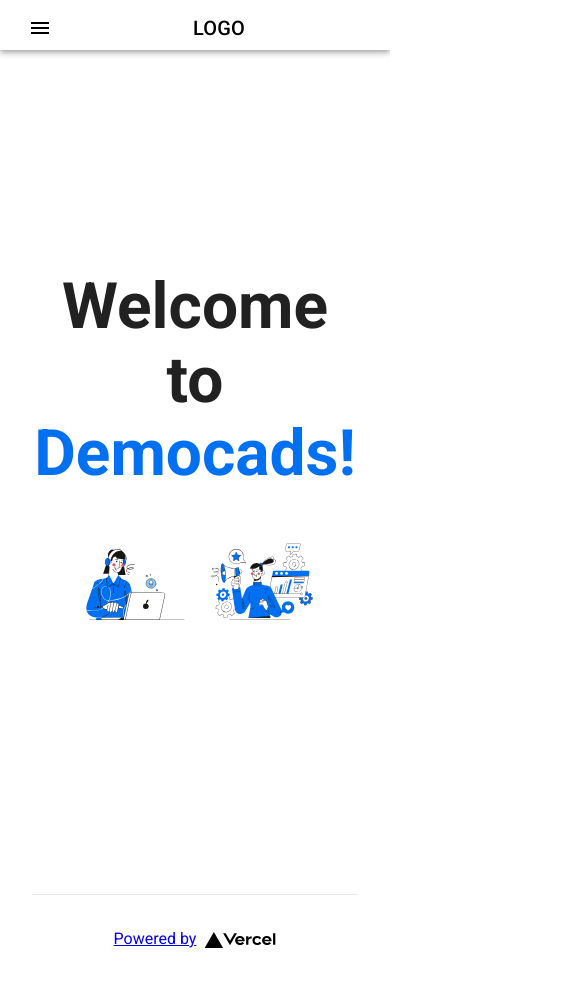
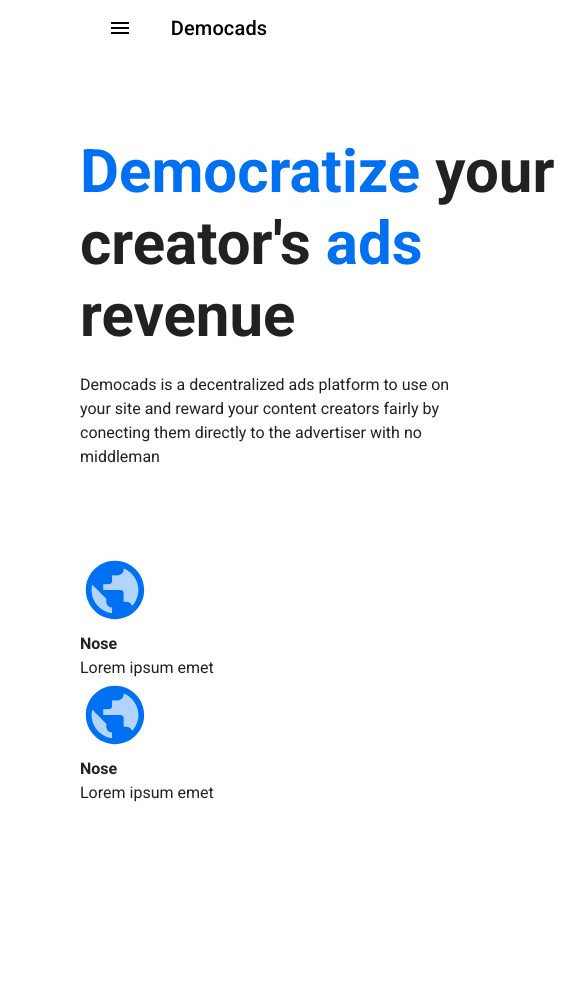
Before and after one commit to Alexdickson111/democads.web, a Next.js app: page / in a window 390 px wide. Shown: the top 986 px of the page, 585 px wide, since content can reach past the window. Built offline with nearby package versions, Linux system fonts and the light colour scheme.

Commit message:
Hero image and text

```diff
--- a/components/NavBar.tsx
+++ b/components/NavBar.tsx
@@ -7,12 +7,10 @@ import Typography from '@mui/material/Typography';
 import Menu from '@mui/material/Menu';
 import MenuIcon from '@mui/icons-material/Menu';
 import Container from '@mui/material/Container';
-import Avatar from '@mui/material/Avatar';
 import Button from '@mui/material/Button';
-import Tooltip from '@mui/material/Tooltip';
 import MenuItem from '@mui/material/MenuItem';
 
-const pages = ['Products', 'Pricing', 'Blog'];
+const pages = ['Get started', 'Pricing'];
 const settings = ['Profile', 'Account', 'Dashboard', 'Logout'];
 
 const ResponsiveAppBar = () => {
@@ -35,9 +33,10 @@ const ResponsiveAppBar = () => {
     };
 
     return (
-        <AppBar position="static" sx={{ height: "50px", backgroundColor: "common.white",color:"common.black" }}>
-            <Container maxWidth="xl">
-                <Toolbar disableGutters>
+        <AppBar position="static" sx={{ backgroundColor: "transparent", boxShadow: "none", color: "black" }}>
+            <Container maxWidth="xl" >
+                <Box px={10}>
+                    <Toolbar disableGutters sx={{ height: "50px" }}>
                         <Typography
                             variant="h6"
                             noWrap
@@ -89,20 +88,21 @@ const ResponsiveAppBar = () => {
                             component="div"
                             sx={{ flexGrow: 1, display: { xs: 'flex', md: 'none' } }}
                         >
-                        LOGO
+                            Democads
                         </Typography>
                         <Box sx={{ flexGrow: 1, display: { xs: 'none', md: 'flex' } }}>
                             {pages.map((page) => (
                                 <Button
                                     key={page}
                                     onClick={handleCloseNavMenu}
-                                sx={{ my: 2, color: 'white', display: 'block' }}
+                                    sx={{ my: 2, color: 'grey.700', display: 'block' }}
                                 >
                                     {page}
                                 </Button>
                             ))}
                         </Box>
                     </Toolbar>
+                </Box>
             </Container>
         </AppBar >
     );
--- a/pages/_app.tsx
+++ b/pages/_app.tsx
@@ -10,10 +10,12 @@ const MyApp: FC<AppProps> = ({ Component, pageProps }: AppProps) => {
 	return (
 		<>
 			<Head>
-				<title>My App</title>
 				<meta name="viewport" content="minimum-scale=1, initial-scale=1, width=device-width" />
 				<link rel="stylesheet" href="https://fonts.googleapis.com/css?family=Roboto:300,400,500,700&display=swap" />
 				<link rel="stylesheet" href="https://fonts.googleapis.com/icon?family=Material+Icons" />
+				<title>Democads</title>
+				<meta name="description" content="Generated by create next app" />
+				<link rel="icon" href="/favicon.ico" />
 			</Head>
 			<NavBar />
 			<ThemeProvider theme={theme}>
--- a/pages/index.tsx
+++ b/pages/index.tsx
@@ -3,39 +3,51 @@ import type { NextPage } from 'next';
 import Head from 'next/head';
 import Image from 'next/image';
 import Stepper from '@mui/material/Stepper';
+import { Box, Grid, Icon, Typography } from '@mui/material';
+import { PublicTwoTone } from '@mui/icons-material';
 
 import styles from '../styles/Home.module.css';
 
 const Home: NextPage = () => {
 	return (
-		<div className={styles.container}>
-			<Head>
-				<title>Create Next App</title>
-				<meta name="description" content="Generated by create next app" />
-				<link rel="icon" href="/favicon.ico" />
-			</Head>
+		<Box height="1000px" px={10} justifyContent="center">
+			<Box position="absolute" ml="550px">
+				<img src="/hero.svg" alt="next" width="396px" />
+			</Box>
+			<Box width="569px" py={10}>
+				<Typography fontWeight="bold" gutterBottom variant="h2">
+					<Typography color="primary.main" display="inline" fontWeight="bold" variant="h2">Democratize </Typography> your creator's <Typography color="primary.main" display="inline" fontWeight="bold" variant="h2">ads</Typography> revenue
+				</Typography>
+				<Typography variant="body1" fontSize="16px" gutterBottom width="400px">
+					Democads is a decentralized ads platform to use on your site and reward your content creators fairly by conecting them directly to the advertiser with no middleman
+				</Typography>
+			</Box>
 
-			<main className={styles.main}>
-				<h1 className={styles.title}>
-					Welcome to <a href="/">Democads!</a>
-				</h1>
-				<img src="/democadsHeroNoBg.svg" alt="next" />
-				<Stepper></Stepper>
-			</main>
+			<Grid columns={3}>
+				<Box flexDirection="column" justifyContent="center" width="auto">
+					<PublicTwoTone sx={{ fontSize: "70px", color: "primary.main" }} />
+					<Typography fontWeight="bold">
+						Nose
+					</Typography>
+					<Typography >
+						Lorem ipsum emet
+					</Typography>
+				</Box>
+				<Box flexDirection="column">
+					<PublicTwoTone sx={{ fontSize: "70px", color: "primary.main" }} />
+					<Typography fontWeight="bold">
+						Nose
+					</Typography>
+					<Typography >
+						Lorem ipsum emet
+					</Typography>
+				</Box>
+				<Box flexDirection="column">
 
-			<footer className={styles.footer}>
-				<a
-					href="https://vercel.com?utm_source=create-next-app&utm_medium=default-template&utm_campaign=create-next-app"
-					target="_blank"
-					rel="noopener noreferrer"
-				>
-					Powered by{' '}
-					<span className={styles.logo}>
-						<Image src="/vercel.svg" alt="Vercel Logo" width={72} height={16} />
-					</span>
-				</a>
-			</footer>
-		</div>
+				</Box>
+			</Grid>
+			<Stepper></Stepper>
+		</Box>
 	);
 };
 
--- a/styles/Home.module.css
+++ /dev/null
@@ -1,116 +0,0 @@
-.container {
-  padding: 0 2rem;
-}
-
-.main {
-  min-height: 100vh;
-  padding: 4rem 0;
-  flex: 1;
-  display: flex;
-  flex-direction: column;
-  justify-content: center;
-  align-items: center;
-}
-
-.footer {
-  display: flex;
-  flex: 1;
-  padding: 2rem 0;
-  border-top: 1px solid #eaeaea;
-  justify-content: center;
-  align-items: center;
-}
-
-.footer a {
-  display: flex;
-  justify-content: center;
-  align-items: center;
-  flex-grow: 1;
-}
-
-.title a {
-  color: #0070f3;
-  text-decoration: none;
-}
-
-.title a:hover,
-.title a:focus,
-.title a:active {
-  text-decoration: underline;
-}
-
-.title {
-  margin: 0;
-  line-height: 1.15;
-  font-size: 4rem;
-}
-
-.title,
-.description {
-  text-align: center;
-}
-
-.description {
-  margin: 4rem 0;
-  line-height: 1.5;
-  font-size: 1.5rem;
-}
-
-.code {
-  background: #fafafa;
-  border-radius: 5px;
-  padding: 0.75rem;
-  font-size: 1.1rem;
-  font-family: Menlo, Monaco, Lucida Console, Liberation Mono, DejaVu Sans Mono,
-    Bitstream Vera Sans Mono, Courier New, monospace;
-}
-
-.grid {
-  display: flex;
-  align-items: center;
-  justify-content: center;
-  flex-wrap: wrap;
-  max-width: 800px;
-}
-
-.card {
-  margin: 1rem;
-  padding: 1.5rem;
-  text-align: left;
-  color: inherit;
-  text-decoration: none;
-  border: 1px solid #eaeaea;
-  border-radius: 10px;
-  transition: color 0.15s ease, border-color 0.15s ease;
-  max-width: 300px;
-}
-
-.card:hover,
-.card:focus,
-.card:active {
-  color: #0070f3;
-  border-color: #0070f3;
-}
-
-.card h2 {
-  margin: 0 0 1rem 0;
-  font-size: 1.5rem;
-}
-
-.card p {
-  margin: 0;
-  font-size: 1.25rem;
-  line-height: 1.5;
-}
-
-.logo {
-  height: 1em;
-  margin-left: 0.5rem;
-}
-
-@media (max-width: 600px) {
-  .grid {
-    width: 100%;
-    flex-direction: column;
-  }
-}
--- a/styles/theme.ts
+++ b/styles/theme.ts
@@ -9,8 +9,7 @@ const theme = createTheme({
 		},
 		primary: {
 			light: '#B3E5FC',
-			main: '#03A9F4',
-			dark: '#0288D1',
+			main: '#0070f3',
 			contrastText: '#212121'
 		},
 		secondary: {
```
Also changed, not shown: 1 other file (tests, documents, lock files or other folders). Lines whose indentation alone changed are shown as unchanged.
